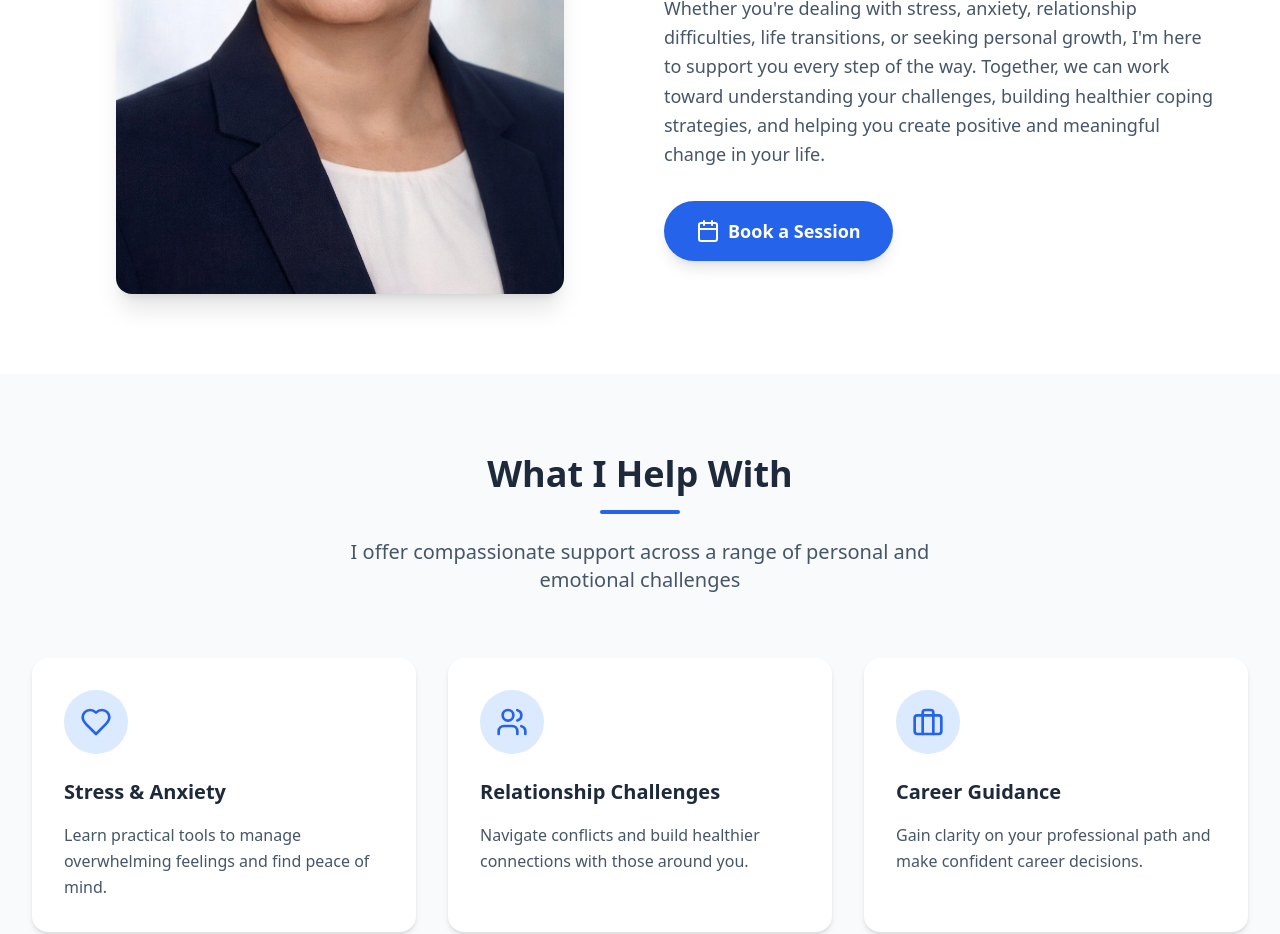
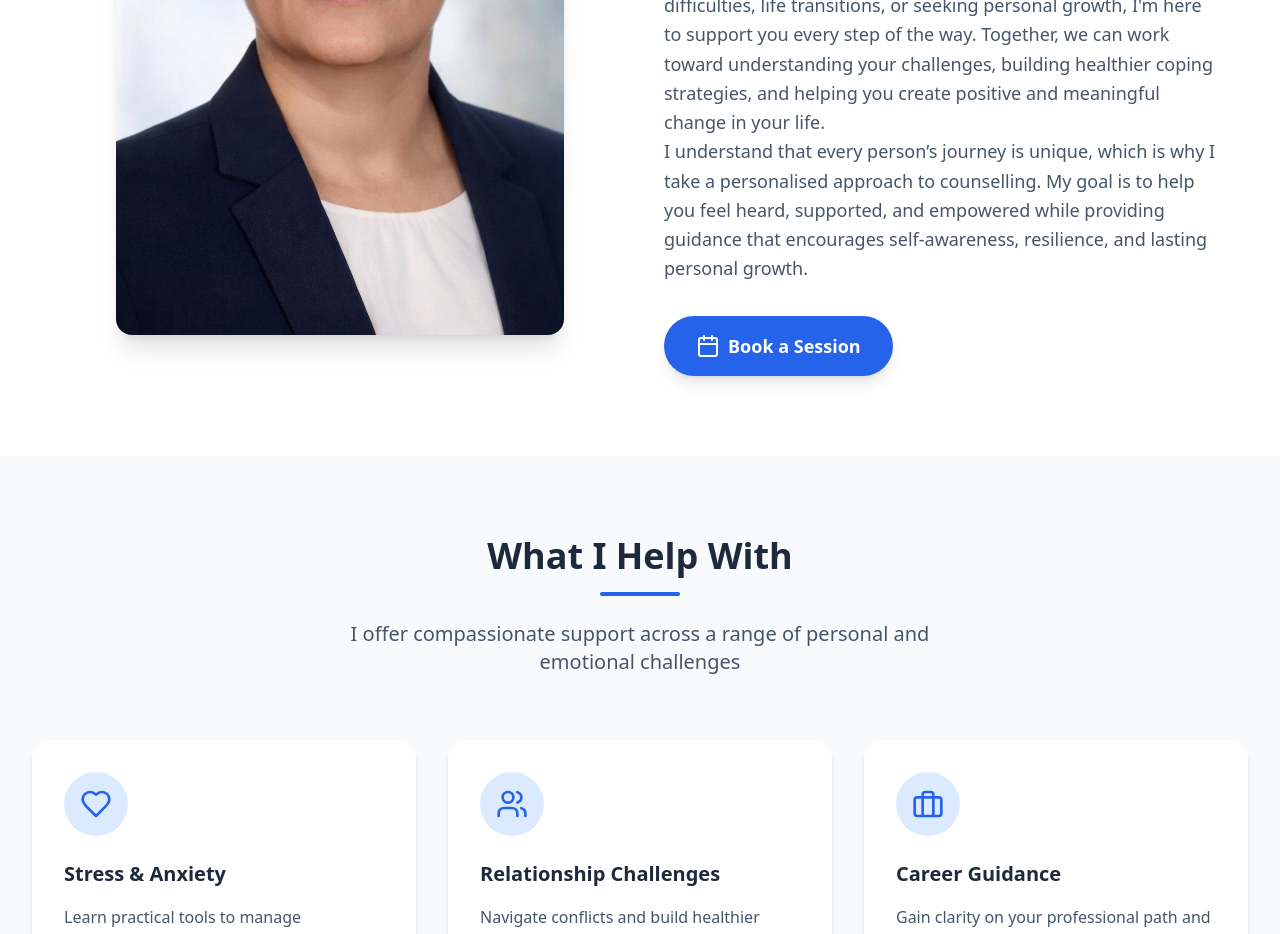
Before and after one commit to mnpixelslab/mindbridgecounselling, a React (Vite) app: page / in a window 1280 px wide. Shown: the part 1140-2074 px from the top of the page. Built offline with nearby package versions, Linux system fonts and the light colour scheme.

Commit message:
Updated About.tsx

```diff
--- a/src/components/About.tsx
+++ b/src/components/About.tsx
@@ -46,6 +46,9 @@ export default function About({ profileImage }: AboutProps) {
             <p className="text-lg text-slate-600 leading-relaxed">
               Whether you're dealing with stress, anxiety, relationship difficulties, life transitions, or seeking personal growth, I'm here to support you every step of the way. Together, we can work toward understanding your challenges, building healthier coping strategies, and helping you create positive and meaningful change in your life.
             </p>
+            <p className="text-lg text-slate-600 leading-relaxed">
+              I understand that every person’s journey is unique, which is why I take a personalised approach to counselling. My goal is to help you feel heard, supported, and empowered while providing guidance that encourages self-awareness, resilience, and lasting personal growth.
+            </p>
 
             {/* Book Session Button */}
             <button
```
